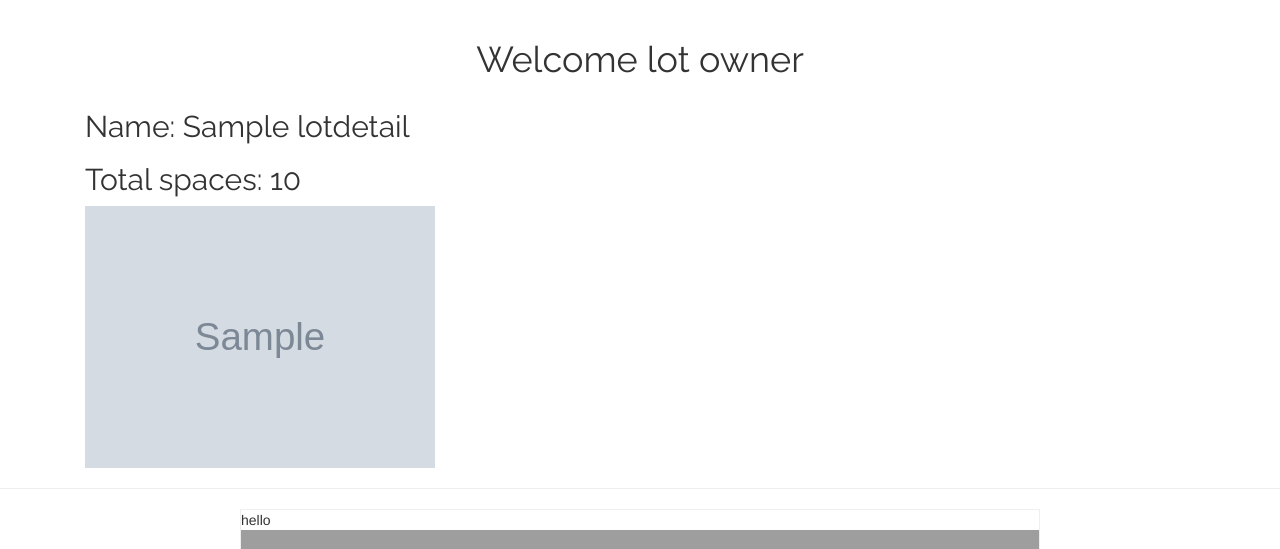
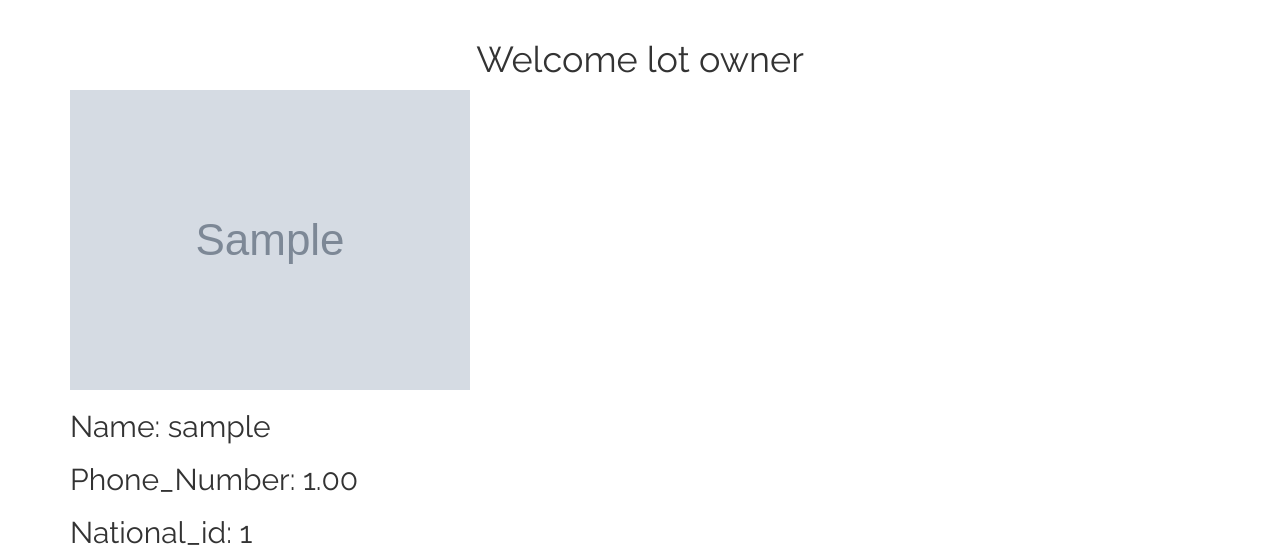
Before and after one commit to sami-mai/Egesha, a Django app: page /lot/owner/ in a window 1280 px wide. Shown: the part 52-601 px from the top of the page. Run offline with Django 3.2, Linux system fonts and the light colour scheme; a user stored in the database is signed in; tables that the repository leaves empty hold one stand-in row (values such as "Sample post"); grey boxes marked "Sample" are stand-in pictures; some libraries are stand-ins or nearby versions; grey boxes are pictures that could not be loaded.

```diff
--- a/lotOwner/templates/Lot/home.html
+++ b/lotOwner/templates/Lot/home.html
@@ -13,6 +13,15 @@
 <div class="container">
 <h1 class="text-center"style="font-family: 'Raleway', sans-serif;">{{title}}</h1>
 </div>
+<div class="container">
+  <img src="{{current_profile.avatar.url}}" class="img-responsive"style="" alt="Image">
+<h2 style="font-family: 'Raleway', sans-serif">Name: {{current_profile.user.username}}</h2>
+<h2 style="font-family: 'Raleway', sans-serif">Phone_Number: {{current_profile.phone_number}}</h2>
+<h2 style="font-family: 'Raleway', sans-serif">National_id: {{current_profile.national_id}}</h2>
+</div>
+<hr>
+
+
 <div class="container">
   {% for lot in lots %}
   <div class="col-md-4 col-sm-6 col-xs-12">
```
Also changed, not shown: media/avatar/girl2.jpeg (added).
